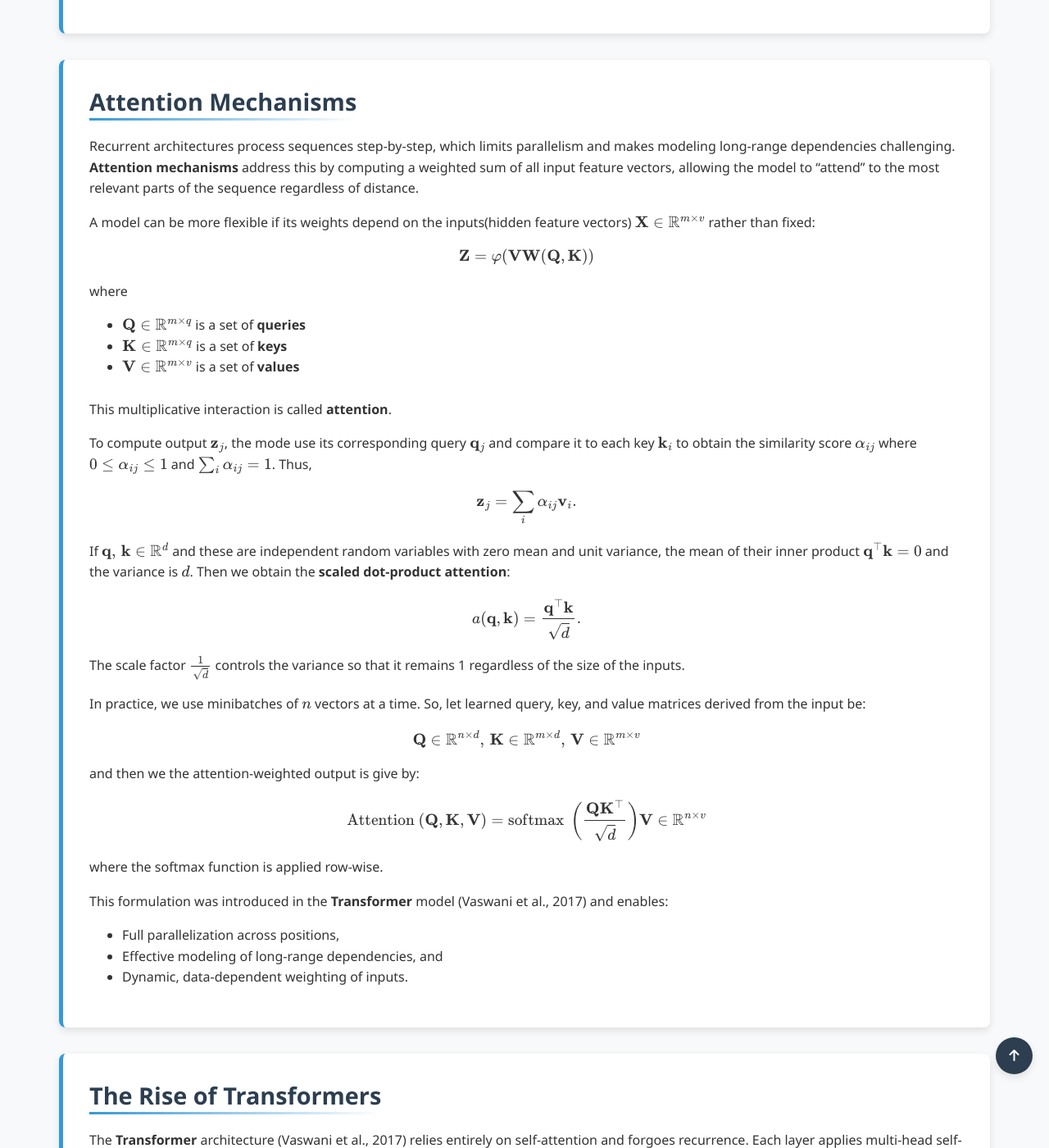
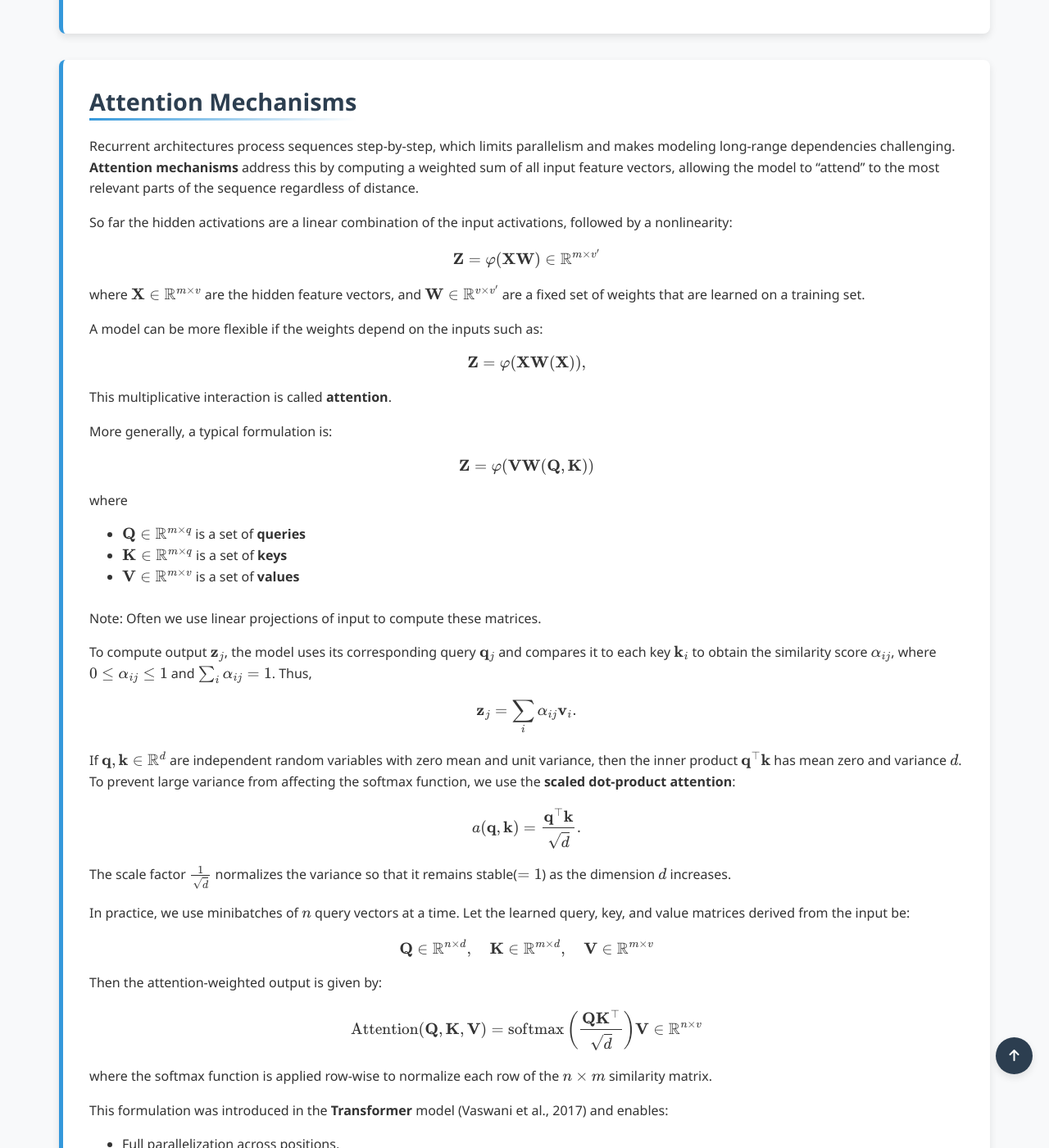
Before and after one commit to Yusukey01/yusukey01.github.io, a Jekyll site: the page built from Mathematics/Machine_learning/deep_nn.html, in a window 1280 px wide and 1400 px high, scrolled down 1859 px. Shown: the whole window at 82% size. Built offline with Jekyll 4.4.1, drawn with Linux system fonts in a browser that asks for light colours.

Commit message:
add attention section

```diff
--- a/Mathematics/Machine_learning/deep_nn.html
+++ b/Mathematics/Machine_learning/deep_nn.html
@@ -92,8 +92,24 @@ uses_python: false
                 </p>
 
                 <p>
-                    A model can be more flexible if its weights depend on the inputs(hidden feature vectors)
-                    \(\mathbf{X} \in \mathbb{R}^{m \times v}\) rather than fixed:
+                    So far the hidden activations are a linear combination of the input activations, followed by a nonlinearity:
+                    \[
+                    \mathbf{Z} = \varphi (\mathbf{X}\mathbf{W}) \in \mathbb{R}^{m \times v'}
+                    \]
+                    where \(\mathbf{X} \in \mathbb{R}^{m \times v}\) are the hidden feature vectors, and
+                    \(\mathbf{W} \in \mathbb{R}^{v \times v'}\)  are a fixed set of weights that are learned on a training set.
+                </p>
+
+                <p>
+                    A model can be more flexible if the weights depend on the inputs such as:
+                    \[
+                    \mathbf{Z} = \varphi (\mathbf{X}\mathbf{W}(\mathbf{X})),
+                    \]
+                    This multiplicative interaction is called <strong>attention</strong>.
+                </p>
+
+                <p>
+                    More generally, a typical formulation is:
                     \[
                     \mathbf{Z} = \varphi (\mathbf{V}\mathbf{W}(\mathbf{Q}, \mathbf{K}))
                     \]
@@ -104,36 +120,38 @@ uses_python: false
                         <li>\(\mathbf{V} \in \mathbb{R}^{m \times v}\) is a set of <strong>values</strong></li>
                     </ul>
                     <br>
-                    This multiplicative interaction is called <strong>attention</strong>.
+                    Note: Often we use linear projections of input to compute these matrices.
                 </p>
+
                 <p>
-                    To compute output \(\mathbf{z}_j\), the mode use its corresponding query \(\mathbf{q}_j\) and
-                    compare it to each key \(\mathbf{k}_i\) to obtain the similarity score \(\alpha_{ij}\) where \(0 \leq \alpha_{ij} \leq 1\) and
+                    To compute output \(\mathbf{z}_j\), the model uses its corresponding query \(\mathbf{q}_j\) and
+                    compares it to each key \(\mathbf{k}_i\) to obtain the similarity score \(\alpha_{ij}\), where \(0 \leq \alpha_{ij} \leq 1\) and
                     \(\sum_i \alpha_{ij} = 1\). Thus,
                     \[
                     \mathbf{z}_j = \sum_{i}\alpha_{ij}\mathbf{v}_i.
                     \]
                 </p>
+
                 <p>
-                    If \(\mathbf{q}, \, \mathbf{k} \in \mathbb{R}^d\) and these are independent random variables with zero mean and
-                    unit variance, the mean of their inner product \(\mathbf{q}^\top \mathbf{k} = 0\) and the variance is \(d\). Then we obtain
-                    the <strong>scaled dot-product attention</strong>:
+                    If \(\mathbf{q}, \mathbf{k} \in \mathbb{R}^d\) are independent random variables with zero mean and
+                    unit variance, then the inner product \(\mathbf{q}^\top \mathbf{k}\) has mean zero and variance \(d\).
+                    To prevent large variance from affecting the softmax function, we use the <strong>scaled dot-product attention</strong>:
                     \[
                     a(\mathbf{q}, \mathbf{k}) = \frac{\mathbf{q}^\top \mathbf{k}}{\sqrt{d}}.
                     \]
-                    The scale factor \(\frac{1}{\sqrt{d}}\) controls the variance so that it remains 1 regardless of the size of the inputs.
+                    The scale factor \(\frac{1}{\sqrt{d}}\) normalizes the variance so that it remains stable(\(= 1\)) as the dimension \(d\) increases.
                 </p>
 
                 <p>
-                    In practice, we use minibatches of \(n\) vectors at a time. So, let learned query, key, and value matrices derived from the input be:
+                    In practice, we use minibatches of \(n\) query vectors at a time. Let the learned query, key, and value matrices derived from the input be:
                     \[
-                    \mathbf{Q} \in \mathbb{R}^{n \times d}, \, \mathbf{K} \in \mathbb{R}^{m \times d}, \, \mathbf{V} \in \mathbb{R}^{m \times v}
+                    \mathbf{Q} \in \mathbb{R}^{n \times d}, \quad \mathbf{K} \in \mathbb{R}^{m \times d}, \quad \mathbf{V} \in \mathbb{R}^{m \times v}
                     \]
-                    and then we the attention-weighted output is give by:
+                    Then the attention-weighted output is given by:
                     \[
-                    \text{Attention }(\mathbf{Q}, \mathbf{K}, \mathbf{V}) = \text{softmax } \left(\frac{\mathbf{Q} \mathbf{K}^\top}{\sqrt{d}}\right) \mathbf{V} \in \mathbb{R}^{n \times v}
+                    \text{Attention}(\mathbf{Q}, \mathbf{K}, \mathbf{V}) = \text{softmax}\left(\frac{\mathbf{Q} \mathbf{K}^\top}{\sqrt{d}}\right) \mathbf{V} \in \mathbb{R}^{n \times v}
                     \]
-                    where the softmax function is applied row-wise.
+                    where the softmax function is applied row-wise to normalize each row of the \(n \times m\) similarity matrix.
                 </p>
 
                  <p>
```
